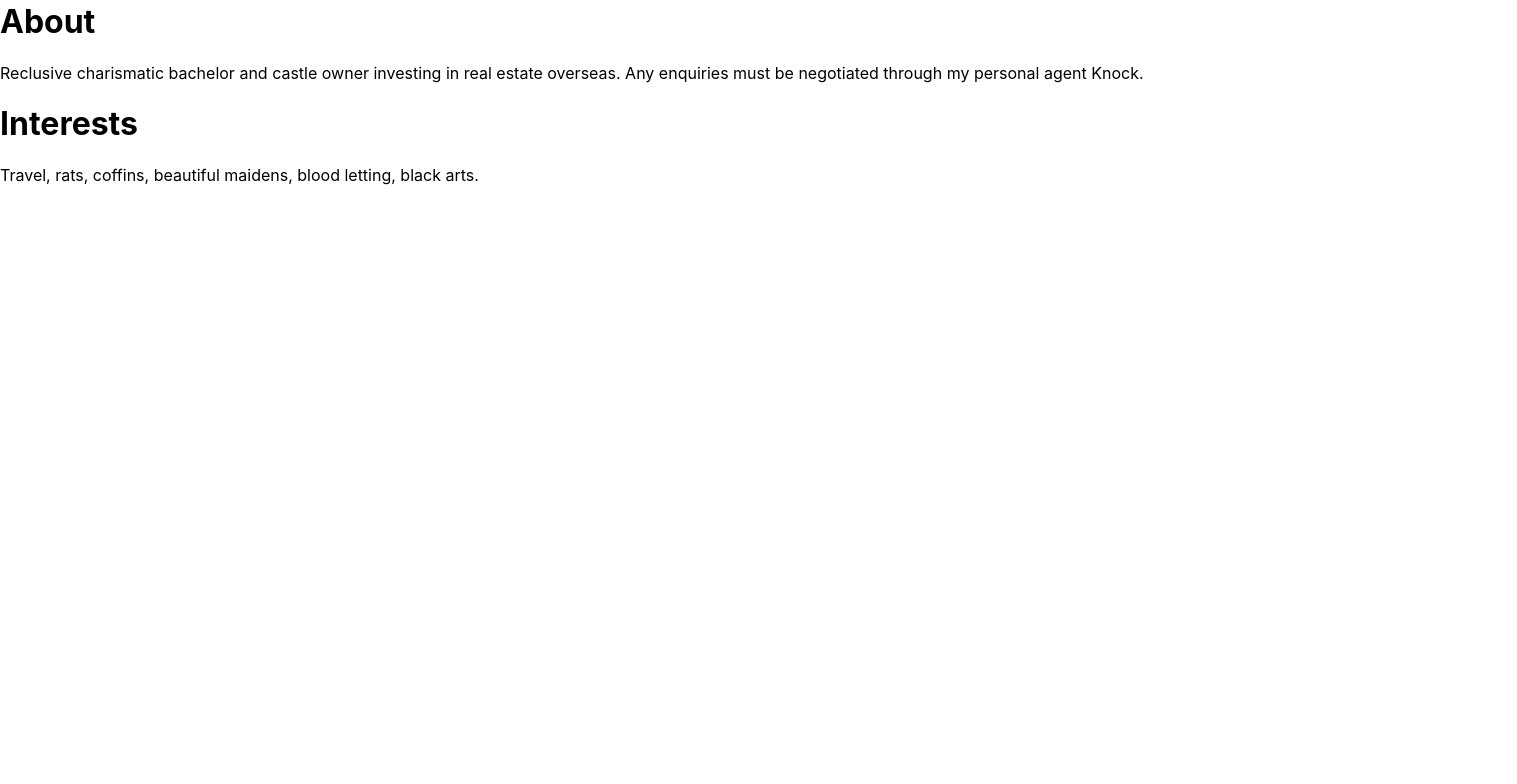
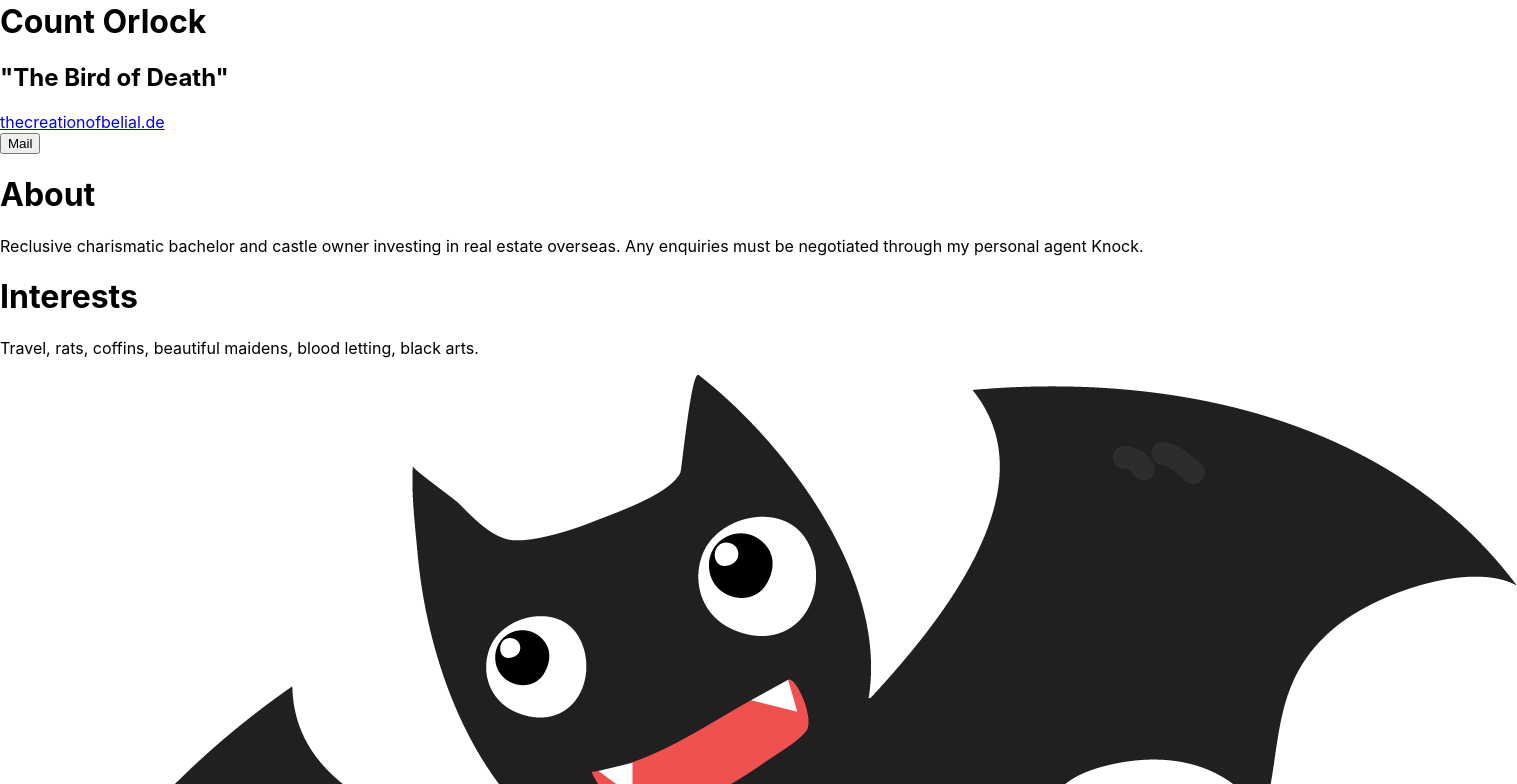
Before and after one commit to aisha-kapan/nosferatu-profile, a React (Create React App) app: page / in a window 1280 px wide. Shown: the part 340-1124 px from the top of the page, 1517 px wide, since content can reach past the window. Before the commit the page ends 800 px from the top, so only its background shows below. Built offline with nearby package versions, Linux system fonts and the light colour scheme.

Commit message:
added remaining components

```diff
--- a/src/App.js
+++ b/src/App.js
@@ -1,11 +1,17 @@
 import ProfilePic from "./components/js/profile-pic"
 import About from "./components/js/about"
+import Title from "./components/js/title";
+import MailButton from "./components/js/mail-button";
+import Bat from "./components/js/bat";
 
 function App() {
   return (
     <div className="App">
       <ProfilePic />
+      <Title />
+      <MailButton />
       <About />
+      <Bat />
     </div>
 
   );
--- /dev/null
+++ b/src/components/js/bat.js
@@ -0,0 +1,7 @@
+import bat from "../images/bat.png"
+
+function Bat() {
+    return (
+        <img src={bat} alt="Bat"></img>
+    )
+}export default Bat;
--- /dev/null
+++ b/src/components/js/mail-button.js
@@ -0,0 +1,7 @@
+function MailButton() {
+    return (
+        <button>Mail</button>
+    )
+}
+
+export default MailButton;
--- /dev/null
+++ b/src/components/js/title.js
@@ -0,0 +1,11 @@
+function Title() {
+    return (
+    <div>
+        <h1>Count Orlock</h1>
+        <h2>"The Bird of Death"</h2>
+        <a href="#">thecreationofbelial.de</a>
+    </div>
+    );
+}
+
+export default Title;
```
